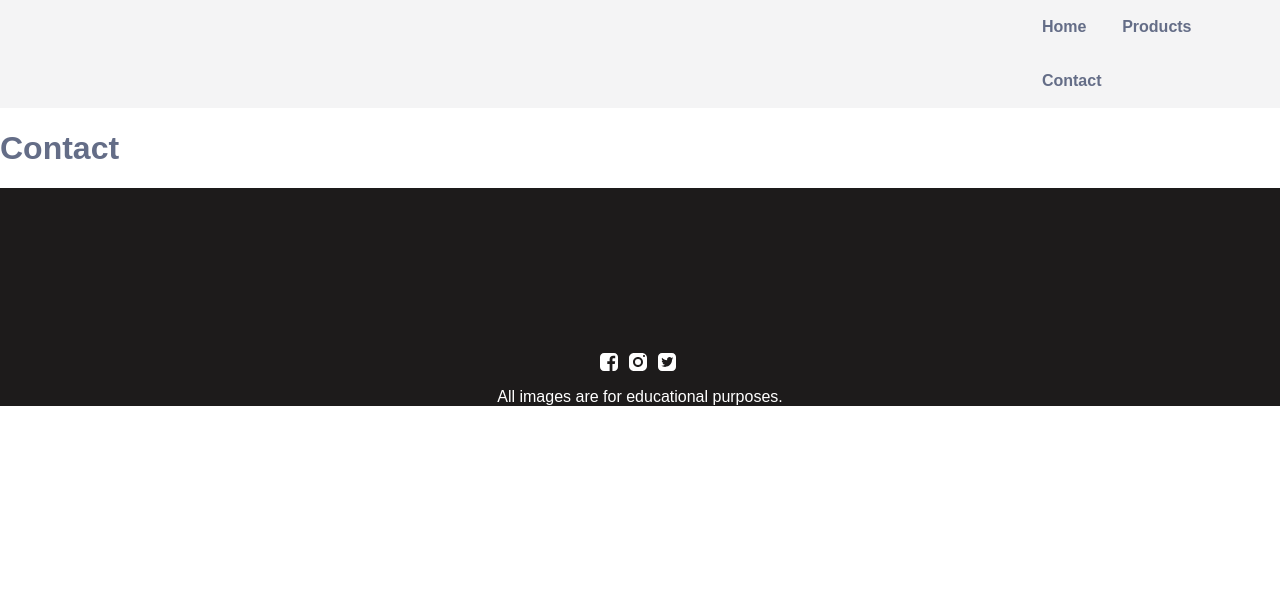
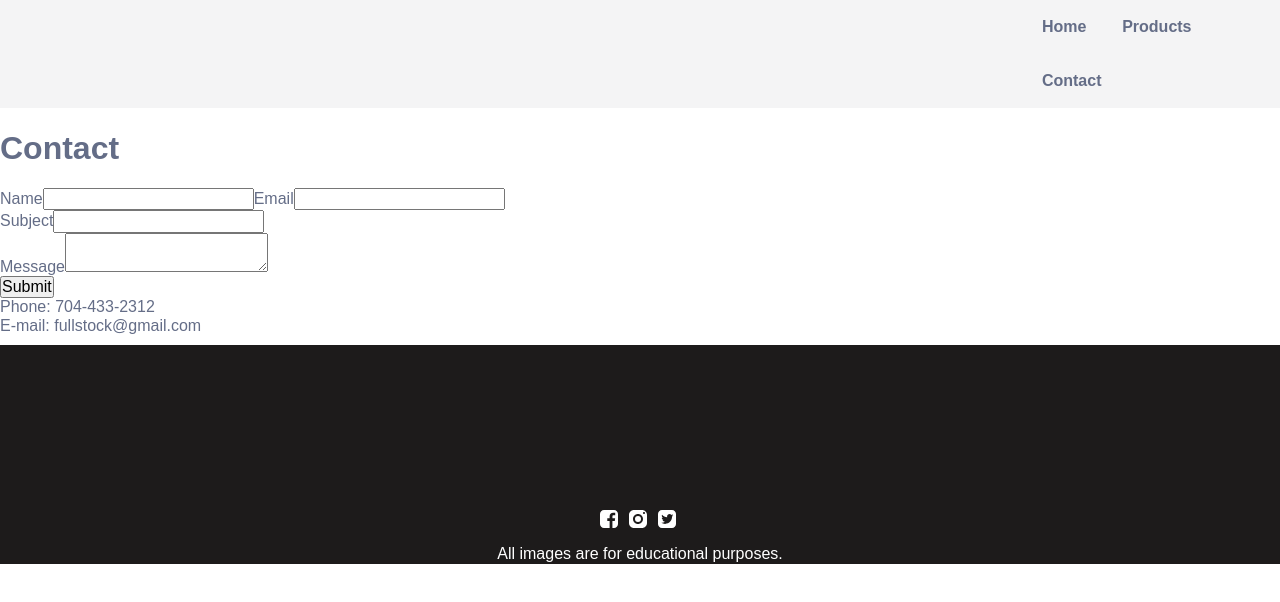
Before and after one commit to mfrancis92/full-stock, a React (Create React App) app: page /contact in a window 1280 px wide. Shown: the top 602 px of the page. Built offline with nearby package versions, Linux system fonts and the light colour scheme.

Commit message:
add JSX to contact page

```diff
--- a/src/components/Contact.js
+++ b/src/components/Contact.js
@@ -1,12 +1,80 @@
-import React from 'react'
+import React from 'react';
 
-const Contact = () => {
-    return(
-        <div>
-            <h1>Contact</h1>
-        </div>
-    )
+class Contact extends React.Component {
+    state = {
+        name: "",
+        email: "",
+        message: "",
+    };
+    change = e => {
+        this.props.onChange({ [e.target.name]: e.target.value });
+        this.setState({
+          [e.target.name]: e.target.value
+        });
+      };
+      onSubmit = e => {
+        e.preventDefault();
+        // this.props.onSubmit(this.state);
+        this.setState({
+          name: "",
+          email: "",
+          subject: "",
+          message: "",
+        });
+        this.props.onChange({
+          name: "",
+          email: "",
+          subject: "",
+          message: "",
+        });
+      };
+      render() {
+        return (
+            <div>
+                <h1>Contact</h1>
+                <form className="contact" action="#" method="GET" name="Contact">
+                    <label for="name">Name</label>
+                    <input
+                    id="name"
+                    name="name"
+                    type="text"
+                    value={this.state.name}
+                    onChange={e => this.change(e)}
+                    />
+                     <label for="email">Email</label>
+                    <input
+                    id="email"
+                    name="email"
+                    type="email"
+                    value={this.state.email}
+                    onChange={e => this.change(e)}
+                    />
+                    <div>
+                        <label for="subject">Subject</label>
+                        <input
+                        id="subject"
+                        name="subject"
+                        value={this.state.subject}
+                        onChange={e => this.change(e)}
+                        />
+                    </div>
+                    <div>
+                        <label for="message">Message</label>
+                        <textarea
+                        id="message"
+                        name="message"
+                        />
+                    </div>
+                    <div>
+                    <button onClick={e => this.onSubmit(e)}>Submit</button>
+                    </div>
+                </form>
+                <p>Phone: 704-433-2312</p>
+                <p>E-mail: fullstock@gmail.com</p>
+            </div>
+
+        );
+      }
 }
 
-
 export default Contact;
```
